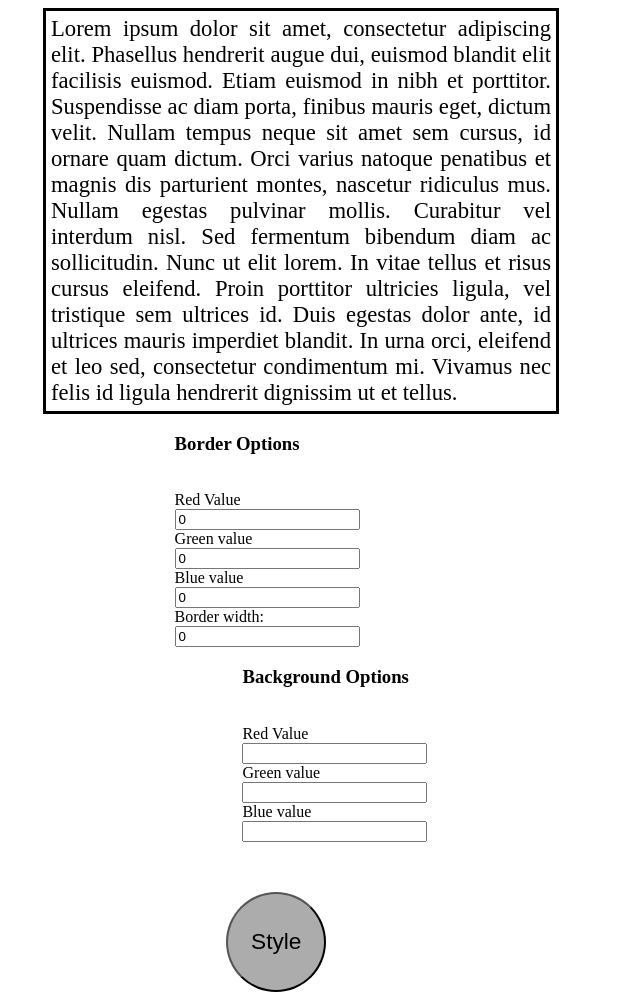
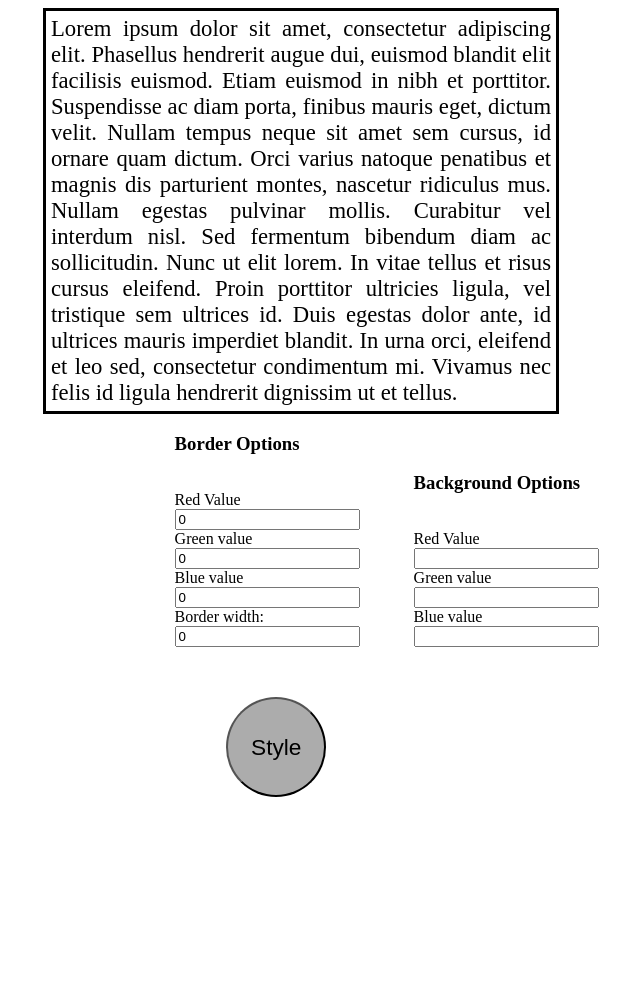
Before and after one commit to aliciazavala/eecs448-lab3, a plain HTML site: page Exercise04/index.html in a window 1280 px wide. Shown: the whole page, without its empty margins (339-979 px from the left). After the commit the page ends 800 px from the top, so only its background shows below. Drawn offline with Linux system fonts and the light colour scheme.

Commit message:
Add files via upload

```diff
--- a/Exercise04/styles.css
+++ b/Exercise04/styles.css
@@ -11,19 +11,22 @@ p{
 }
 
 .border{
-    float: left;
+    display:inline-block;
     padding-left: 40%;
+
 }
 
 .background{
-    float: right;
-    padding-right: 40%;
+    display:inline-block;
+    margin-left: 50px;
+
 }
 
 .click{
     padding-top: 50px;
     float: right;
     padding-right: 48%;
+
 }
 
 .click button{
```
